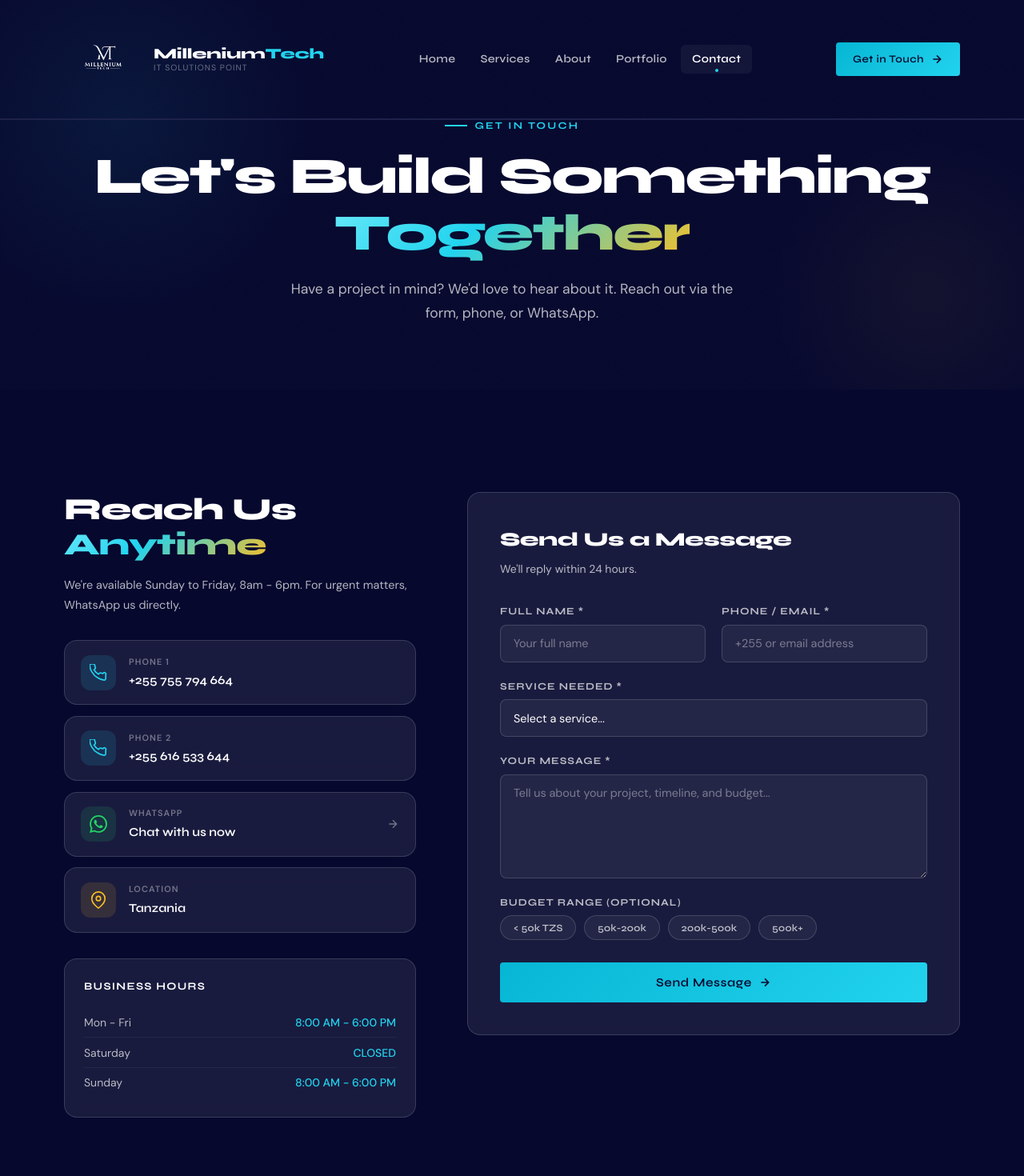
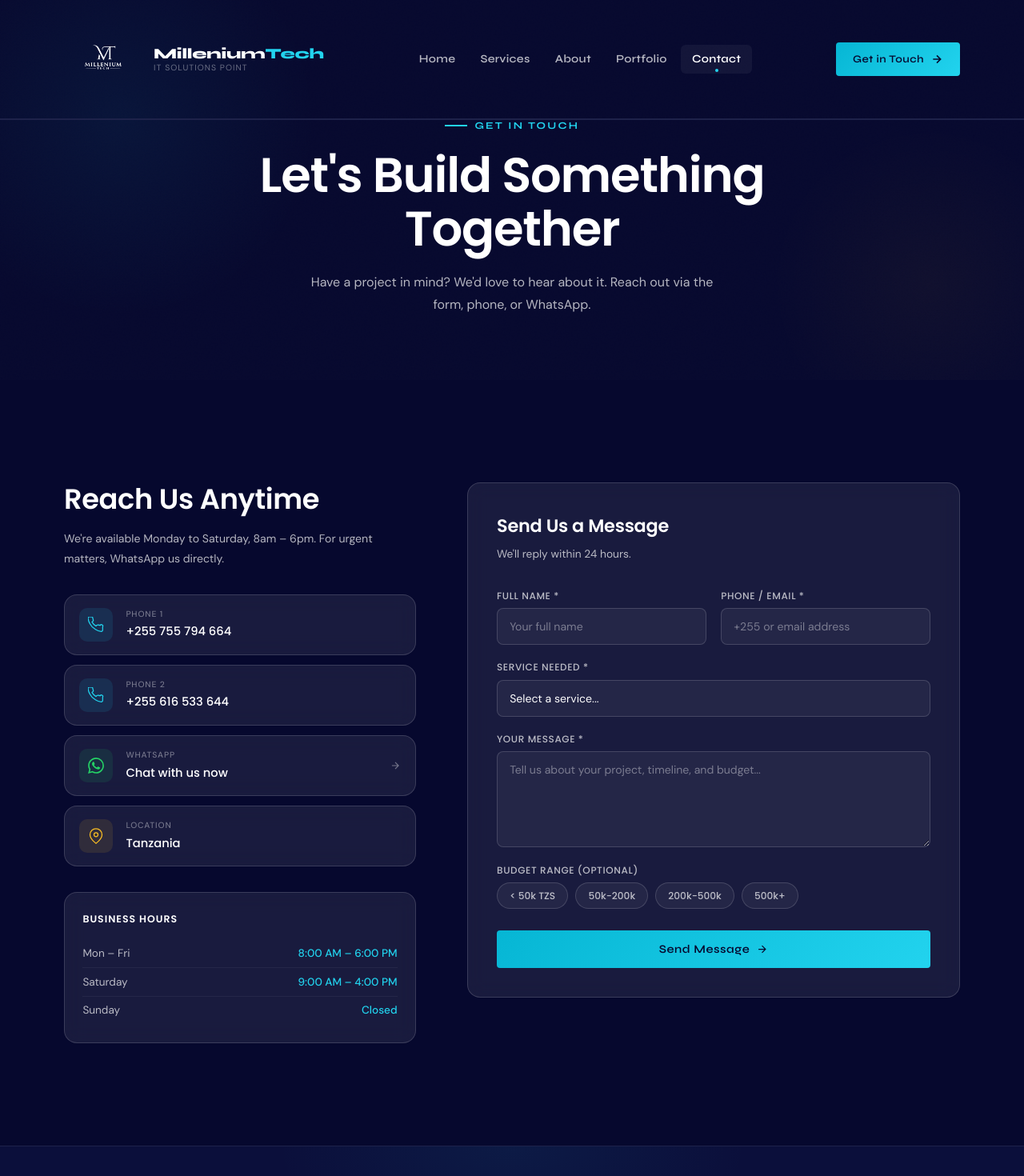
Before and after one commit to charlefurahi/millenium-tech, a Vue app: page /contact in a window 1280 px wide. Shown: the top 1470 px of the page at 80% size. Built offline with nearby package versions, Linux system fonts and the light colour scheme.

Commit message:
Revise contact details and improve styles
Updated contact information and styling in ContactView.vue.

```diff
--- a/src/views/ContactView.vue
+++ b/src/views/ContactView.vue
@@ -8,7 +8,7 @@
         <div class="section-label animate-fade-up">Get In Touch</div>
         <h1 class="page-hero__title animate-fade-up delay-100">
           Let's Build Something<br />
-          <span class="gradient-text">Together</span>
+          Together
         </h1>
         <p class="page-hero__subtitle animate-fade-up delay-200">
           Have a project in mind? We'd love to hear about it. Reach out via the form, phone, or WhatsApp.
@@ -22,17 +22,16 @@
         <!-- Contact Info -->
         <div class="contact-info">
           <h2 class="contact-info__title">
-            Reach Us<br />
-            <span class="gradient-text">Anytime</span>
+            Reach Us Anytime
           </h2>
           <p class="contact-info__sub">
-            We're available Sunday to Friday, 8am - 6pm. For urgent matters, WhatsApp us directly.
+            We're available Monday to Saturday, 8am – 6pm. For urgent matters, WhatsApp us directly.
           </p>
 
           <div class="contact-cards">
             <a href="tel:+255755794664" class="contact-card glass-card">
               <div class="contact-card__icon contact-card__icon--cyan">
-                <svg width="22" height="22" viewBox="0 0 24 24" fill="none" stroke="currentColor" stroke-width="1.8"><path d="M22 16.92v3a2 2 0 01-2.18 2 19.79 19.79 0 01-8.63-3.07A19.5 19.5 0 013.07 10.8 19.79 19.79 0 01.1 2.18 2 2 0 012.1 0h3a2 2 0 012 1.72 12.84 12.84 0 00.7 2.81 2 2 0 01-.45 2.11L6.09 7.91a16 16 0 006 6l1.27-1.27a2 2 0 012.11-.45 12.84 12.84 0 002.81.7A2 2 0 0122 14.92z"/></svg>
+                <svg width="20" height="20" viewBox="0 0 24 24" fill="none" stroke="currentColor" stroke-width="1.5"><path d="M22 16.92v3a2 2 0 01-2.18 2 19.79 19.79 0 01-8.63-3.07A19.5 19.5 0 013.07 10.8 19.79 19.79 0 01.1 2.18 2 2 0 012.1 0h3a2 2 0 012 1.72 12.84 12.84 0 00.7 2.81 2 2 0 01-.45 2.11L6.09 7.91a16 16 0 006 6l1.27-1.27a2 2 0 012.11-.45 12.84 12.84 0 002.81.7A2 2 0 0122 14.92z"/></svg>
               </div>
               <div>
                 <span class="contact-card__label">Phone 1</span>
@@ -41,7 +40,7 @@
             </a>
             <a href="tel:+255616533644" class="contact-card glass-card">
               <div class="contact-card__icon contact-card__icon--cyan">
-                <svg width="22" height="22" viewBox="0 0 24 24" fill="none" stroke="currentColor" stroke-width="1.8"><path d="M22 16.92v3a2 2 0 01-2.18 2 19.79 19.79 0 01-8.63-3.07A19.5 19.5 0 013.07 10.8 19.79 19.79 0 01.1 2.18 2 2 0 012.1 0h3a2 2 0 012 1.72 12.84 12.84 0 00.7 2.81 2 2 0 01-.45 2.11L6.09 7.91a16 16 0 006 6l1.27-1.27a2 2 0 012.11-.45 12.84 12.84 0 002.81.7A2 2 0 0122 14.92z"/></svg>
+                <svg width="20" height="20" viewBox="0 0 24 24" fill="none" stroke="currentColor" stroke-width="1.5"><path d="M22 16.92v3a2 2 0 01-2.18 2 19.79 19.79 0 01-8.63-3.07A19.5 19.5 0 013.07 10.8 19.79 19.79 0 01.1 2.18 2 2 0 012.1 0h3a2 2 0 012 1.72 12.84 12.84 0 00.7 2.81 2 2 0 01-.45 2.11L6.09 7.91a16 16 0 006 6l1.27-1.27a2 2 0 012.11-.45 12.84 12.84 0 002.81.7A2 2 0 0122 14.92z"/></svg>
               </div>
               <div>
                 <span class="contact-card__label">Phone 2</span>
@@ -50,17 +49,17 @@
             </a>
             <a href="https://wa.me/255755794664" target="_blank" class="contact-card contact-card--whatsapp glass-card">
               <div class="contact-card__icon contact-card__icon--green">
-                <svg width="22" height="22" viewBox="0 0 24 24" fill="currentColor"><path d="M17.472 14.382c-.297-.149-1.758-.867-2.03-.967-.273-.099-.471-.148-.67.15-.197.297-.767.966-.94 1.164-.173.199-.347.223-.644.075-.297-.15-1.255-.463-2.39-1.475-.883-.788-1.48-1.761-1.653-2.059-.173-.297-.018-.458.13-.606.134-.133.298-.347.446-.52.149-.174.198-.298.298-.497.099-.198.05-.371-.025-.52-.075-.149-.669-1.612-.916-2.207-.242-.579-.487-.5-.669-.51-.173-.008-.371-.01-.57-.01-.198 0-.52.074-.792.372-.272.297-1.04 1.016-1.04 2.479 0 1.462 1.065 2.875 1.213 3.074.149.198 2.096 3.2 5.077 4.487.709.306 1.262.489 1.694.625.712.227 1.36.195 1.871.118.571-.085 1.758-.719 2.006-1.413.248-.694.248-1.289.173-1.413-.074-.124-.272-.198-.57-.347m-5.421 7.403h-.004a9.87 9.87 0 01-5.031-1.378l-.361-.214-3.741.982.998-3.648-.235-.374a9.86 9.86 0 01-1.51-5.26c.001-5.45 4.436-9.884 9.888-9.884 2.64 0 5.122 1.03 6.988 2.898a9.825 9.825 0 012.893 6.994c-.003 5.45-4.437 9.884-9.885 9.884m8.413-18.297A11.815 11.815 0 0012.05 0C5.495 0 .16 5.335.157 11.892c0 2.096.547 4.142 1.588 5.945L.057 24l6.305-1.654a11.882 11.882 0 005.683 1.448h.005c6.554 0 11.89-5.335 11.893-11.893a11.821 11.821 0 00-3.48-8.413Z"/></svg>
+                <svg width="20" height="20" viewBox="0 0 24 24" fill="currentColor"><path d="M17.472 14.382c-.297-.149-1.758-.867-2.03-.967-.273-.099-.471-.148-.67.15-.197.297-.767.966-.94 1.164-.173.199-.347.223-.644.075-.297-.15-1.255-.463-2.39-1.475-.883-.788-1.48-1.761-1.653-2.059-.173-.297-.018-.458.13-.606.134-.133.298-.347.446-.52.149-.174.198-.298.298-.497.099-.198.05-.371-.025-.52-.075-.149-.669-1.612-.916-2.207-.242-.579-.487-.5-.669-.51-.173-.008-.371-.01-.57-.01-.198 0-.52.074-.792.372-.272.297-1.04 1.016-1.04 2.479 0 1.462 1.065 2.875 1.213 3.074.149.198 2.096 3.2 5.077 4.487.709.306 1.262.489 1.694.625.712.227 1.36.195 1.871.118.571-.085 1.758-.719 2.006-1.413.248-.694.248-1.289.173-1.413-.074-.124-.272-.198-.57-.347m-5.421 7.403h-.004a9.87 9.87 0 01-5.031-1.378l-.361-.214-3.741.982.998-3.648-.235-.374a9.86 9.86 0 01-1.51-5.26c.001-5.45 4.436-9.884 9.888-9.884 2.64 0 5.122 1.03 6.988 2.898a9.825 9.825 0 012.893 6.994c-.003 5.45-4.437 9.884-9.885 9.884m8.413-18.297A11.815 11.815 0 0012.05 0C5.495 0 .16 5.335.157 11.892c0 2.096.547 4.142 1.588 5.945L.057 24l6.305-1.654a11.882 11.882 0 005.683 1.448h.005c6.554 0 11.89-5.335 11.893-11.893a11.821 11.821 0 00-3.48-8.413Z"/></svg>
               </div>
               <div>
                 <span class="contact-card__label">WhatsApp</span>
                 <span class="contact-card__value">Chat with us now</span>
               </div>
-              <svg class="contact-card__arrow" width="16" height="16" viewBox="0 0 24 24" fill="none" stroke="currentColor" stroke-width="2"><path d="M5 12h14M12 5l7 7-7 7"/></svg>
+              <svg class="contact-card__arrow" width="14" height="14" viewBox="0 0 24 24" fill="none" stroke="currentColor" stroke-width="2"><path d="M5 12h14M12 5l7 7-7 7"/></svg>
             </a>
             <div class="contact-card glass-card">
               <div class="contact-card__icon contact-card__icon--gold">
-                <svg width="22" height="22" viewBox="0 0 24 24" fill="none" stroke="currentColor" stroke-width="1.8"><path d="M21 10c0 7-9 13-9 13s-9-6-9-13a9 9 0 0118 0z"/><circle cx="12" cy="10" r="3"/></svg>
+                <svg width="20" height="20" viewBox="0 0 24 24" fill="none" stroke="currentColor" stroke-width="1.5"><path d="M21 10c0 7-9 13-9 13s-9-6-9-13a9 9 0 0118 0z"/><circle cx="12" cy="10" r="3"/></svg>
               </div>
               <div>
                 <span class="contact-card__label">Location</span>
@@ -94,8 +93,6 @@
 
             <!-- Form -->
             <form v-else class="form" @submit.prevent="handleSubmit">
-
-              <!-- Global error banner -->
               <div v-if="globalError" class="form-global-error">
                 ⚠️ {{ globalError }}
               </div>
@@ -163,12 +160,11 @@
               <button type="submit" class="btn btn-primary form-submit" :disabled="submitting">
                 <span v-if="!submitting">Send Message</span>
                 <span v-else class="sending-state">
-                  <svg class="spinner" width="16" height="16" viewBox="0 0 24 24" fill="none" stroke="currentColor" stroke-width="2.5"><path d="M12 2v4M12 18v4M4.93 4.93l2.83 2.83M16.24 16.24l2.83 2.83M2 12h4M18 12h4M4.93 19.07l2.83-2.83M16.24 7.76l2.83-2.83"/></svg>
+                  <svg class="spinner" width="15" height="15" viewBox="0 0 24 24" fill="none" stroke="currentColor" stroke-width="2"><path d="M12 2v4M12 18v4M4.93 4.93l2.83 2.83M16.24 16.24l2.83 2.83M2 12h4M18 12h4M4.93 19.07l2.83-2.83M16.24 7.76l2.83-2.83"/></svg>
                   Sending...
                 </span>
-                <svg v-if="!submitting" width="16" height="16" viewBox="0 0 24 24" fill="none" stroke="currentColor" stroke-width="2.5"><path d="M5 12h14M12 5l7 7-7 7"/></svg>
+                <svg v-if="!submitting" width="15" height="15" viewBox="0 0 24 24" fill="none" stroke="currentColor" stroke-width="2"><path d="M5 12h14M12 5l7 7-7 7"/></svg>
               </button>
-
             </form>
           </div>
         </div>
@@ -212,9 +208,9 @@
 const budgets = ['< 50k TZS', '50k-200k', '200k-500k', '500k+']
 
 const hours = [
-  { days: 'Mon - Fri', time: '8:00 AM - 6:00 PM' },
-  { days: 'Saturday',  time: 'CLOSED' },
-  { days: 'Sunday',    time: '8:00 AM - 6:00 PM' },
+  { days: 'Mon – Fri', time: '8:00 AM – 6:00 PM' },
+  { days: 'Saturday',  time: '9:00 AM – 4:00 PM' },
+  { days: 'Sunday',    time: 'Closed' },
 ]
 
 function validate(): boolean {
@@ -276,24 +272,31 @@
 .page-hero__orb { position: absolute; border-radius: 50%; pointer-events: none; }
 .page-hero__orb--1 {
   width: 500px; height: 500px;
-  background: radial-gradient(circle, rgba(34,211,238,0.07) 0%, transparent 70%);
+  background: radial-gradient(circle, rgba(34,211,238,0.06) 0%, transparent 70%);
   top: -100px; left: -100px;
 }
 .page-hero__orb--2 {
   width: 400px; height: 400px;
-  background: radial-gradient(circle, rgba(251,191,36,0.05) 0%, transparent 70%);
+  background: radial-gradient(circle, rgba(251,191,36,0.04) 0%, transparent 70%);
   bottom: -80px; right: -80px;
 }
 .page-hero__inner { position: relative; z-index: 1; }
 .page-hero__title {
-  font-family: var(--font-display);
-  font-size: clamp(2.5rem, 6vw, 4rem);
-  font-weight: 800; line-height: 1.1;
-  letter-spacing: -0.03em; margin-bottom: 1.25rem;
+  font-family: 'Poppins', sans-serif;
+  font-size: clamp(2.4rem, 5.5vw, 3.8rem);
+  font-weight: 600;
+  line-height: 1.1;
+  letter-spacing: -0.02em;
+  margin-bottom: 1.2rem;
+  color: var(--white);
 }
 .page-hero__subtitle {
-  font-size: 1.1rem; color: var(--white-70);
-  max-width: 560px; margin: 0 auto; line-height: 1.7;
+  font-size: 1rem;
+  color: var(--white-70);
+  max-width: 520px;
+  margin: 0 auto;
+  line-height: 1.75;
+  font-weight: 400;
 }
 .contact-inner {
   display: grid;
@@ -302,72 +305,74 @@
   align-items: start;
 }
 .contact-info__title {
-  font-family: var(--font-display);
-  font-size: clamp(1.8rem, 3vw, 2.4rem);
-  font-weight: 800;
-  letter-spacing: -0.02em;
-  line-height: 1.15;
+  font-family: 'Poppins', sans-serif;
+  font-size: clamp(1.7rem, 3vw, 2.2rem);
+  font-weight: 600;
+  letter-spacing: -0.01em;
+  line-height: 1.2;
   margin-bottom: 1rem;
+  color: var(--white);
 }
 .contact-info__sub {
-  font-size: 0.9rem;
+  font-size: 0.88rem;
   color: var(--white-70);
-  line-height: 1.7;
+  line-height: 1.75;
   margin-bottom: 2rem;
+  font-weight: 400;
 }
 .contact-cards {
   display: flex;
   flex-direction: column;
-  gap: 0.85rem;
+  gap: 0.75rem;
   margin-bottom: 2rem;
 }
 .contact-card {
   display: flex;
   align-items: center;
   gap: 1rem;
-  padding: 1.1rem 1.25rem;
+  padding: 1rem 1.15rem;
   text-decoration: none;
   transition: all 0.3s var(--ease-out);
   cursor: default;
 }
 a.contact-card { cursor: pointer; }
 .contact-card:hover {
-  border-color: rgba(34,211,238,0.25);
-  transform: translateX(5px);
+  border-color: rgba(34,211,238,0.2);
+  transform: translateX(4px);
 }
-.contact-card--whatsapp:hover { border-color: rgba(37,211,102,0.3); }
+.contact-card--whatsapp:hover { border-color: rgba(37,211,102,0.25); }
 .contact-card__icon {
-  width: 44px; height: 44px;
-  border-radius: 12px;
+  width: 42px; height: 42px;
+  border-radius: 10px;
   display: flex; align-items: center; justify-content: center;
   flex-shrink: 0;
 }
-.contact-card__icon--cyan { background: rgba(34,211,238,0.12); color: var(--cyan-400); }
-.contact-card__icon--gold { background: rgba(251,191,36,0.12); color: var(--gold-400); }
-.contact-card__icon--green { background: rgba(37,211,102,0.12); color: #25d366; }
+.contact-card__icon--cyan { background: rgba(34,211,238,0.1); color: var(--cyan-400); }
+.contact-card__icon--gold { background: rgba(251,191,36,0.1); color: var(--gold-400); }
+.contact-card__icon--green { background: rgba(37,211,102,0.1); color: #25d366; }
 .contact-card__label {
   display: block;
-  font-size: 0.68rem;
-  font-weight: 600;
-  letter-spacing: 0.1em;
+  font-size: 0.65rem;
+  font-weight: 500;
+  letter-spacing: 0.08em;
   text-transform: uppercase;
   color: var(--white-40);
   margin-bottom: 2px;
 }
 .contact-card__value {
   display: block;
-  font-family: var(--font-display);
-  font-size: 0.95rem;
-  font-weight: 600;
+  font-family: 'Poppins', sans-serif;
+  font-size: 0.92rem;
+  font-weight: 500;
   color: var(--white);
 }
 .contact-card__arrow { margin-left: auto; color: var(--white-40); }
-.contact-hours { padding: 1.5rem; }
+.contact-hours { padding: 1.4rem; }
 .contact-hours__title {
-  font-family: var(--font-display);
-  font-size: 0.82rem;
-  font-weight: 700;
-  letter-spacing: 0.1em;
+  font-family: 'Poppins', sans-serif;
+  font-size: 0.78rem;
+  font-weight: 600;
+  letter-spacing: 0.08em;
   text-transform: uppercase;
   color: var(--white);
   margin-bottom: 1rem;
@@ -375,35 +380,37 @@
 .contact-hours__row {
   display: flex;
   justify-content: space-between;
-  font-size: 0.875rem;
+  font-size: 0.85rem;
   color: var(--white-70);
-  padding: 0.45rem 0;
+  padding: 0.4rem 0;
   border-bottom: 1px solid var(--white-05);
+  font-weight: 400;
 }
 .contact-hours__row:last-child { border-bottom: none; }
 .contact-hours__time { color: var(--cyan-400); font-weight: 500; }
-.contact-form { padding: 2.5rem; }
+.contact-form { padding: 2.25rem; }
 .contact-form__title {
-  font-family: var(--font-display);
-  font-size: 1.5rem;
-  font-weight: 800;
-  letter-spacing: -0.02em;
+  font-family: 'Poppins', sans-serif;
+  font-size: 1.4rem;
+  font-weight: 600;
+  letter-spacing: -0.01em;
   color: var(--white);
-  margin-bottom: 0.35rem;
+  margin-bottom: 0.3rem;
 }
 .contact-form__sub {
-  font-size: 0.875rem;
+  font-size: 0.86rem;
   color: var(--white-70);
   margin-bottom: 2rem;
+  font-weight: 400;
 }
-.form { display: flex; flex-direction: column; gap: 1.25rem; }
-.form-row { display: grid; grid-template-columns: 1fr 1fr; gap: 1.25rem; }
+.form { display: flex; flex-direction: column; gap: 1.15rem; }
+.form-row { display: grid; grid-template-columns: 1fr 1fr; gap: 1.15rem; }
 .form-group { display: flex; flex-direction: column; gap: 0.4rem; }
 .form-label {
-  font-size: 0.78rem;
-  font-family: var(--font-display);
-  font-weight: 700;
-  letter-spacing: 0.08em;
+  font-size: 0.75rem;
+  font-family: 'Poppins', sans-serif;
+  font-weight: 500;
+  letter-spacing: 0.05em;
   text-transform: uppercase;
   color: var(--white-70);
 }
@@ -411,71 +418,73 @@
   background: var(--white-05);
   border: 1px solid var(--white-15);
   color: var(--white);
-  padding: 0.85rem 1rem;
+  padding: 0.8rem 0.95rem;
   border-radius: 8px;
   font-family: var(--font-body);
-  font-size: 0.9rem;
+  font-size: 0.88rem;
   transition: border-color 0.3s, box-shadow 0.3s;
   outline: none;
   width: 100%;
+  font-weight: 400;
 }
 .form-input::placeholder { color: var(--white-40); }
 .form-input:focus {
   border-color: var(--cyan-400);
-  box-shadow: 0 0 0 3px rgba(34,211,238,0.1);
+  box-shadow: 0 0 0 3px rgba(34,211,238,0.08);
 }
 .form-input.error { border-color: #f87171; }
 .form-select { appearance: none; cursor: pointer; }
 option { background: var(--navy-800); color: var(--white); }
-.form-textarea { resize: vertical; min-height: 130px; }
-.form-error { font-size: 0.75rem; color: #f87171; margin-top: -0.2rem; }
+.form-textarea { resize: vertical; min-height: 120px; }
+.form-error { font-size: 0.72rem; color: #f87171; margin-top: -0.2rem; font-weight: 400; }
 .form-global-error {
-  background: rgba(248, 113, 113, 0.1);
-  border: 1px solid rgba(248, 113, 113, 0.3);
+  background: rgba(248, 113, 113, 0.08);
+  border: 1px solid rgba(248, 113, 113, 0.25);
   color: #f87171;
-  padding: 0.85rem 1rem;
+  padding: 0.8rem 1rem;
   border-radius: 8px;
-  font-size: 0.875rem;
+  font-size: 0.85rem;
   line-height: 1.5;
+  font-weight: 400;
 }
-.budget-options { display: flex; flex-wrap: wrap; gap: 0.6rem; }
+.budget-options { display: flex; flex-wrap: wrap; gap: 0.55rem; }
 .budget-btn {
   background: var(--white-05);
   border: 1px solid var(--white-15);
   color: var(--white-70);
-  padding: 0.45rem 1rem;
+  padding: 0.4rem 0.95rem;
   border-radius: 100px;
-  font-family: var(--font-display);
-  font-size: 0.78rem;
-  font-weight: 600;
+  font-family: 'Poppins', sans-serif;
+  font-size: 0.76rem;
+  font-weight: 500;
   cursor: pointer;
   transition: all 0.25s;
 }
 .budget-btn:hover, .budget-btn.active {
-  background: rgba(34,211,238,0.1);
+  background: rgba(34,211,238,0.08);
   border-color: var(--cyan-400);
   color: var(--cyan-400);
 }
 .form-submit {
   width: 100%;
   justify-content: center;
-  padding: 1rem;
-  font-size: 0.95rem;
+  padding: 0.95rem;
+  font-size: 0.9rem;
   margin-top: 0.5rem;
 }
 .form-submit:disabled { opacity: 0.7; pointer-events: none; }
 .sending-state { display: flex; align-items: center; gap: 0.5rem; }
 .spinner { animation: spin-slow 1s linear infinite; }
-.form-success { text-align: center; padding: 3rem 1rem; }
-.form-success__icon { font-size: 3rem; display: block; margin-bottom: 1rem; }
+.form-success { text-align: center; padding: 2.5rem 1rem; }
+.form-success__icon { font-size: 2.8rem; display: block; margin-bottom: 1rem; }
 .form-success h4 {
-  font-family: var(--font-display);
-  font-size: 1.4rem;
-  font-weight: 800;
+  font-family: 'Poppins', sans-serif;
+  font-size: 1.3rem;
+  font-weight: 600;
   color: var(--white);
   margin-bottom: 0.5rem;
 }
-.form-success p { color: var(--white-70); font-size: 0.9rem; line-height: 1.6; }
+.form-success p { color: var(--white-70); font-size: 0.88rem; line-height: 1.6; font-weight: 400; }
 @media (max-width: 1024px) {
   .contact-inner { grid-template-columns: 1fr; gap: 3rem; }
 }
```
